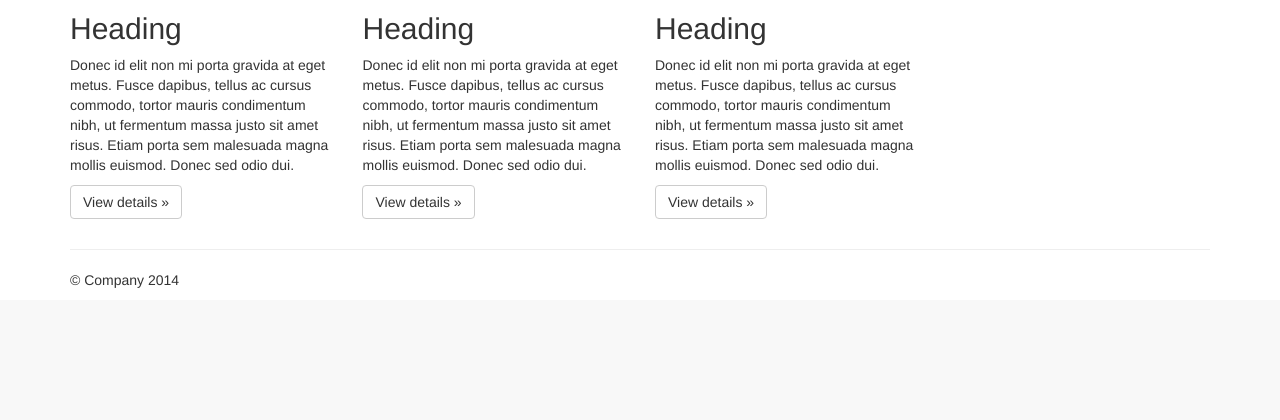
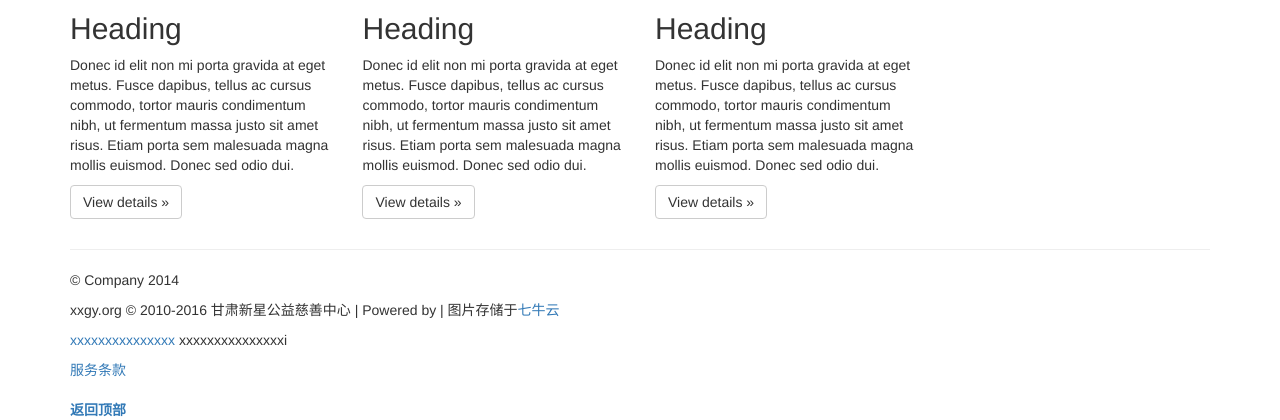
Before and after one commit to RangerColt/xxgy, a Django app: page / in a window 1280 px wide. Shown: the part 640-1060 px from the top of the page. Before the commit the page ends 928 px from the top, so only its background shows below. Run offline with Django 3.2, Linux system fonts and the light colour scheme; some libraries are stand-ins or nearby versions.

Commit message:
write footer.html

```diff
--- a/home/templates/footer.html
+++ b/home/templates/footer.html
@@ -1 +1,17 @@
-<p>This is footer!</p>
+{% load staticfiles %}
+
+    <p>
+        <span>xxgy.org &copy; 2010-2016 甘肃新星公益慈善中心 </span>
+        <span class="line">|</span>
+        <span>Powered by <strong></strong> | 图片存储于<a href="http://www.qiniu.com/" target="_blank">七牛云</a></span>
+    </p>
+    <p>
+        <a href="http://www.miitbeian.gov.cn/" target="_blank">xxxxxxxxxxxxxxx</a>         xxxxxxxxxxxxxxxi
+    </p>
+    <p>
+        <a href="">服务条款</a>
+
+    </p>
+    <p>
+        <a href=""><img src="" align="absmiddle" /></a>
+    </p>
--- a/home/templates/home/index.html
+++ b/home/templates/home/index.html
@@ -70,8 +70,12 @@
 
       <footer>
         <p>&copy; Company 2014</p>
+        {% include 'footer.html' %}
       </footer>
 
+      <div id="scrolltop">
+          <span hidefocus="true"><a title="返回顶部" onclick="window.scrollTo('0','0')" class="scrolltopa" ><b>返回顶部</b></a></span>
+      </div>
     </div><!--/.container-->
 
 
```
